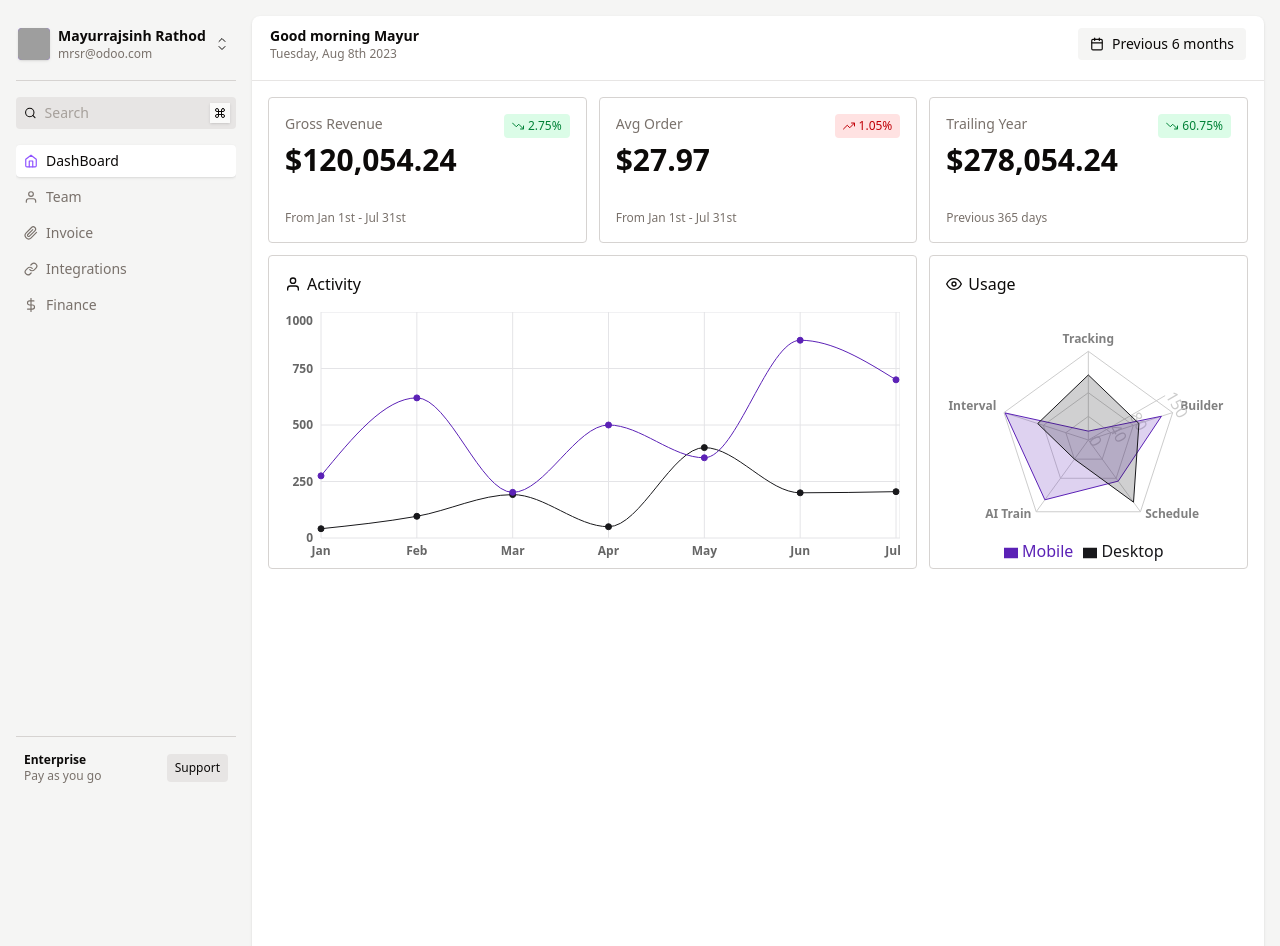
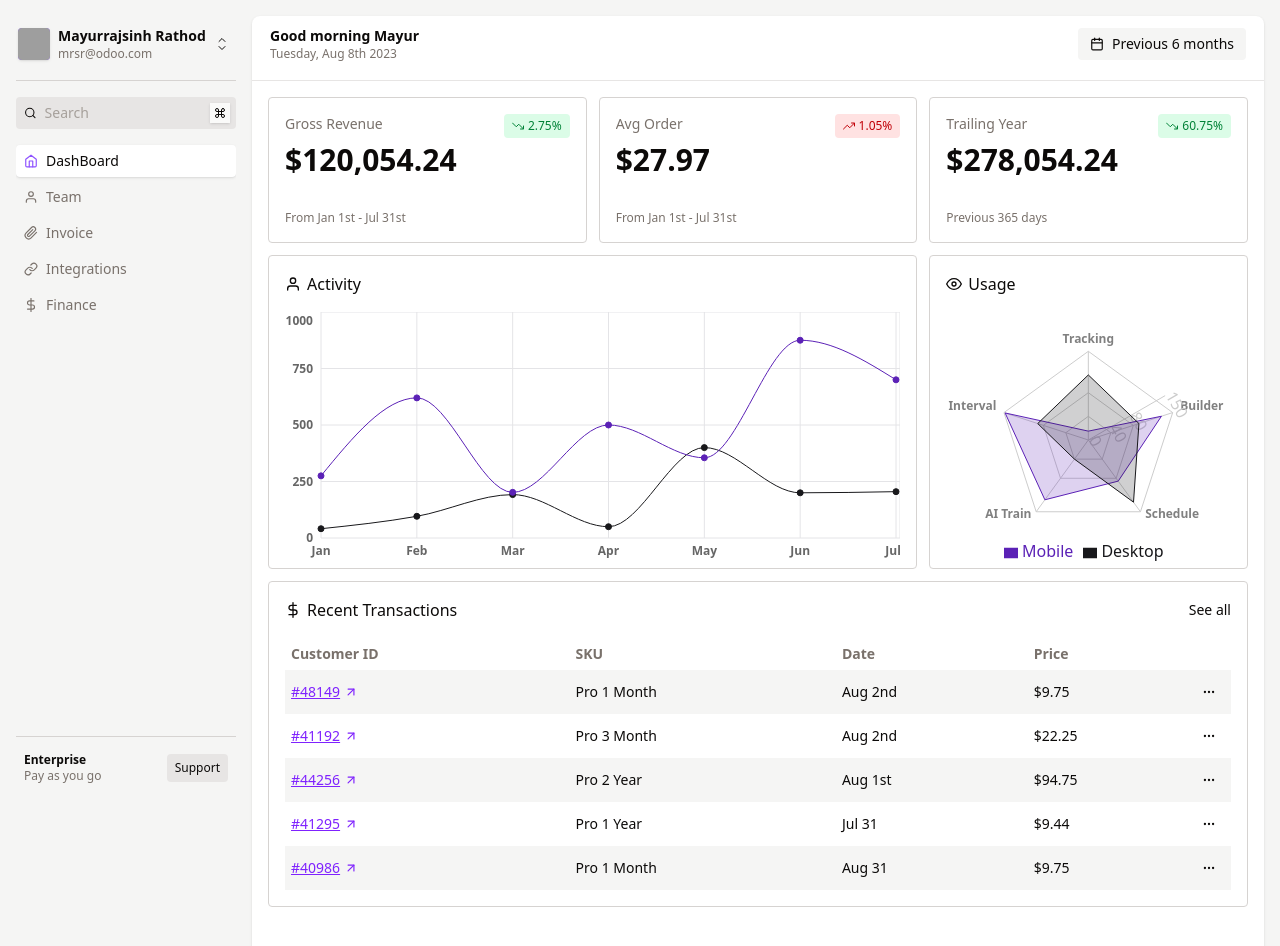
Before and after one commit to Mayur26061/Dashboard, a Next.js app: page / in a window 1280 px wide. Shown: the top 946 px of the page. Built offline with nearby package versions, Linux system fonts and the light colour scheme; grey boxes are pictures that could not be loaded.

Commit message:
Implemented RecentTransactions component

```diff
--- a/app/components/Dashboard/Grid.tsx
+++ b/app/components/Dashboard/Grid.tsx
@@ -2,6 +2,7 @@ import React from "react";
 import StatCards from "./StatCards";
 import ActivityGraph from "./ActivityGraph";
 import UsageRadar from "./UsageRadar";
+import RecentTransactions from "./RecentTransactions";
 
 const Grid = () => {
   return (
@@ -9,6 +10,7 @@ const Grid = () => {
       <StatCards />
       <ActivityGraph />
       <UsageRadar />
+      <RecentTransactions/>
     </div>
   );
 };
--- /dev/null
+++ b/app/components/Dashboard/RecentTransactions.tsx
@@ -0,0 +1,92 @@
+import React, { FC } from "react";
+import { FiArrowUpRight, FiDollarSign, FiMoreHorizontal } from "react-icons/fi";
+
+const RecentTransactions = () => {
+  return (
+    <div className="col-span-12 p-4 rounded border border-stone-300">
+      <div className="mb-4 flex justify-between items-center">
+        <h3 className="flex items-center gap-1.5 font-medium">
+          <FiDollarSign />
+          Recent Transactions
+        </h3>
+        <button className="text-sm hover:text-violet-500 hover:underline">
+          See all
+        </button>
+      </div>
+      <table className="table-auto w-full">
+        <TableHead />
+        <tbody className="">
+          <TableRow
+            cid="#48149"
+            price="$9.75"
+            sku="Pro 1 Month"
+            date="Aug 2nd"
+          />
+          <TableRow
+            cid="#41192"
+            price="$22.25"
+            sku="Pro 3 Month"
+            date="Aug 2nd"
+          />
+          <TableRow
+            cid="#44256"
+            price="$94.75"
+            sku="Pro 2 Year"
+            date="Aug 1st"
+          />
+          <TableRow cid="#41295" price="$9.44" sku="Pro 1 Year" date="Jul 31" />
+          <TableRow
+            cid="#40986"
+            price="$9.75"
+            sku="Pro 1 Month"
+            date="Aug 31"
+          />
+        </tbody>
+      </table>
+    </div>
+  );
+};
+
+const TableHead = () => {
+  return (
+    <thead>
+      <tr className="text-sm font-normal text-stone-500">
+        <th className="text-start p-1.5">Customer ID</th>
+        <th className="text-start p-1.5">SKU</th>
+        <th className="text-start p-1.5">Date</th>
+        <th className="text-start p-1.5">Price</th>
+        <th className="w-8"></th>
+      </tr>
+    </thead>
+  );
+};
+
+interface tbodyProps {
+  cid: string;
+  sku: string;
+  date: string;
+  price: string;
+}
+const TableRow: FC<tbodyProps> = ({ cid, sku, date, price }) => {
+  return (
+    <tr className=" text-sm odd:bg-stone-100">
+      <td className="p-1.5">
+        <a
+          href="#"
+          className="text-violet-600 underline flex items-center gap-1"
+        >
+          {cid} <FiArrowUpRight />
+        </a>
+      </td>
+      <td className="p-1.5">{sku}</td>
+      <td className="p-1.5">{date}</td>
+      <td className="p-1.5">{price}</td>
+      <td className="p-1.5">
+        <button className="p-1.5 hover:bg-stone-200 transform-colors grid place-content-center rounded text-sm size-8">
+          <FiMoreHorizontal />
+        </button>
+      </td>
+    </tr>
+  );
+};
+export default RecentTransactions;
```
